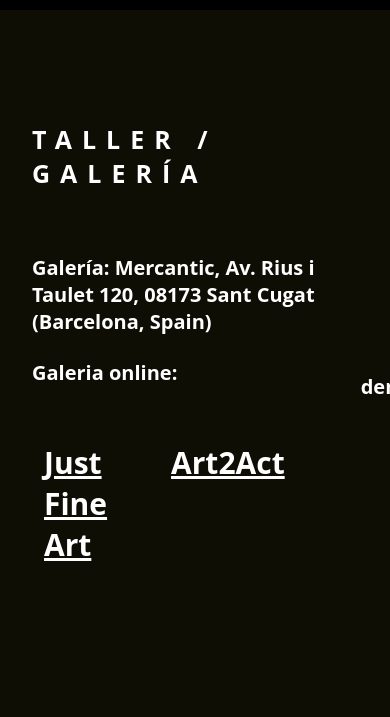
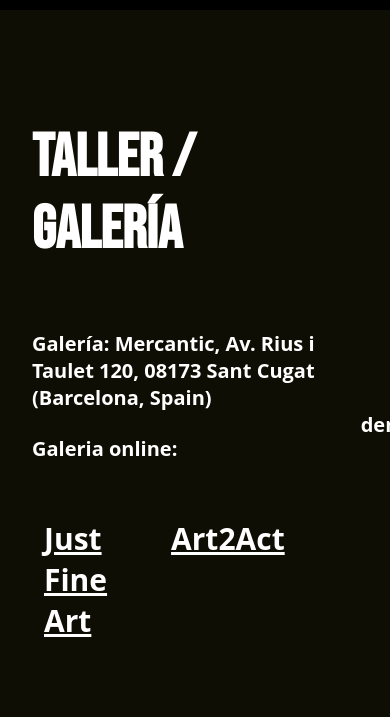
Before and after one commit to gimenomarc/JavierDeMendoza-Sculpture-WEB, a plain HTML site: page Bio/index.html in a window 390 px wide. Shown: the part 1320-2037 px from the top of the page. Drawn offline with Linux system fonts and the light colour scheme.

Commit message:
Inicio Responsive

```diff
--- a/Bio/index.html
+++ b/Bio/index.html
@@ -67,7 +67,7 @@
         <div class="footer">
             <div class="footer__cardTaller">
                 <div>
-                    <h3 class="text-xl">Taller / Galería</h3>
+                    <h3 class="text-xxl">Taller / Galería</h3>
                 </div>
                 <div>
                     <h4>
@@ -90,7 +90,7 @@
             </div>
             <div class="footer__cardContact">
                 <div>
-                    <h3 class="text-xl">Conctacto</h3>
+                    <h3 class="text-xxl">Conctacto</h3>
                 </div>
                 <div>
                     <h4>Javier De Mendoza Soler</h4>
--- a/Bio/style.css
+++ b/Bio/style.css
@@ -171,7 +171,6 @@ footer{
 
 .footer__cardTaller h3,
 .footer__cardContact h3{
-    letter-spacing: 1rem;
     text-transform: uppercase;
     margin-bottom: 4rem;
 }
--- a/Bocetos/style.css
+++ b/Bocetos/style.css
@@ -160,7 +160,6 @@ footer{
 
 .footer__cardTaller h3,
 .footer__cardContact h3{
-    letter-spacing: 1rem;
     text-transform: uppercase;
     margin-bottom: 4rem;
 }
--- a/Contacto/style.css
+++ b/Contacto/style.css
@@ -97,6 +97,7 @@ header{
 .cards{
     display: flex;
     flex-direction: row;
+    justify-content: center;
 }
 
 /*FOOTER*/
@@ -148,7 +149,6 @@ footer{
 
 .footer__cardTaller h3,
 .footer__cardContact h3{
-    letter-spacing: 1rem;
     text-transform: uppercase;
     margin-bottom: 4rem;
 }
--- a/EnProceso/style.css
+++ b/EnProceso/style.css
@@ -168,7 +168,6 @@ footer{
 
 .footer__cardTaller h3,
 .footer__cardContact h3{
-    letter-spacing: 1rem;
     text-transform: uppercase;
     margin-bottom: 4rem;
 }
--- a/Exposiciones/style.css
+++ b/Exposiciones/style.css
@@ -134,7 +134,6 @@ footer{
 
 .footer__cardTaller h3,
 .footer__cardContact h3{
-    letter-spacing: 1rem;
     text-transform: uppercase;
     margin-bottom: 4rem;
 }
--- a/Obra/style.css
+++ b/Obra/style.css
@@ -175,7 +175,6 @@ footer{
 
 .footer__cardTaller h3,
 .footer__cardContact h3{
-    letter-spacing: 1rem;
     text-transform: uppercase;
     margin-bottom: 4rem;
 }
--- a/RAER/style.css
+++ b/RAER/style.css
@@ -168,7 +168,6 @@ footer{
 
 .footer__cardTaller h3,
 .footer__cardContact h3{
-    letter-spacing: 1rem;
     text-transform: uppercase;
     margin-bottom: 4rem;
 }
--- a/style.css
+++ b/style.css
@@ -99,7 +99,6 @@ main{
     display: flex;
     flex-direction: row;
     justify-content: center;
-    padding-left: 42rem;
 }
 
 .card__inicio-text{
@@ -178,14 +177,14 @@ footer{
     color: white;
 }
 
-@media screen and (max-width: 700px){
-
-    :root{
-        font-size: 55%;
-    }
+@media screen and (max-width: 900px){
 
     header{
         position: relative;
+    }
+
+    .card{
+        padding: 0 4rem;
     }
 
     .container{
@@ -199,6 +198,7 @@ footer{
     .container__head-menu{
         display: flex;
         flex-direction: column;
+        padding-top: 5rem;
     }
 
     .card__inicio{
@@ -208,6 +208,7 @@ footer{
 
     .card__inicio-text{
         margin-top: 5rem;
+        text-align: center;
     }
 
     .footer{
@@ -216,5 +217,13 @@ footer{
         justify-content: space-around;
     }
 
-
+    .footer__cardContact,
+    .footer__cardTaller{
+        text-align: center;
+        padding: 10rem 10rem;
+    }
+    .footer__page{
+        display: flex;
+        justify-content: center;
+    }
 }
```
Also changed, not shown: Bocetos/index.html (+2 -2 lines), EnProceso/index.html (+2 -2 lines), Exposiciones/index.html (+3 -5 lines), Obra/index.html (+2 -2 lines), RAER/index.html (+2 -2 lines).
